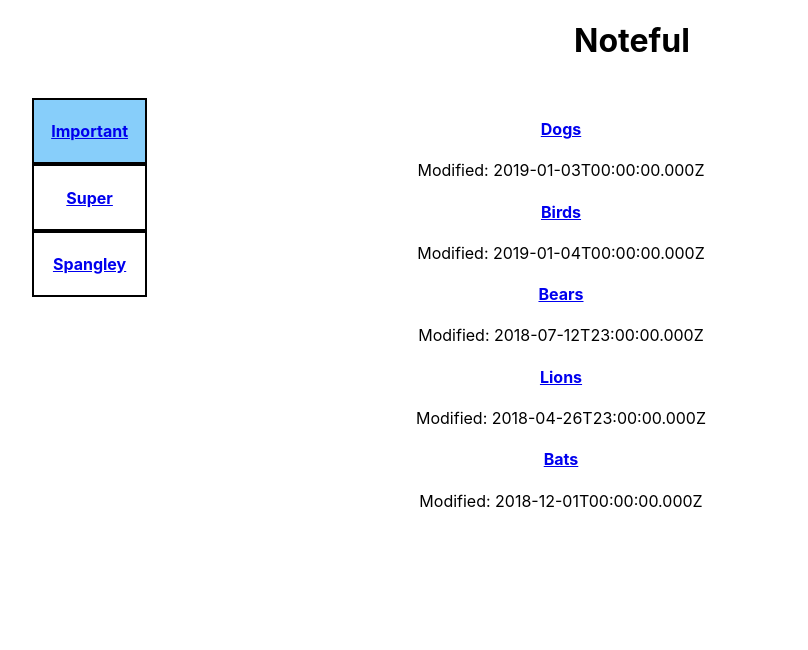
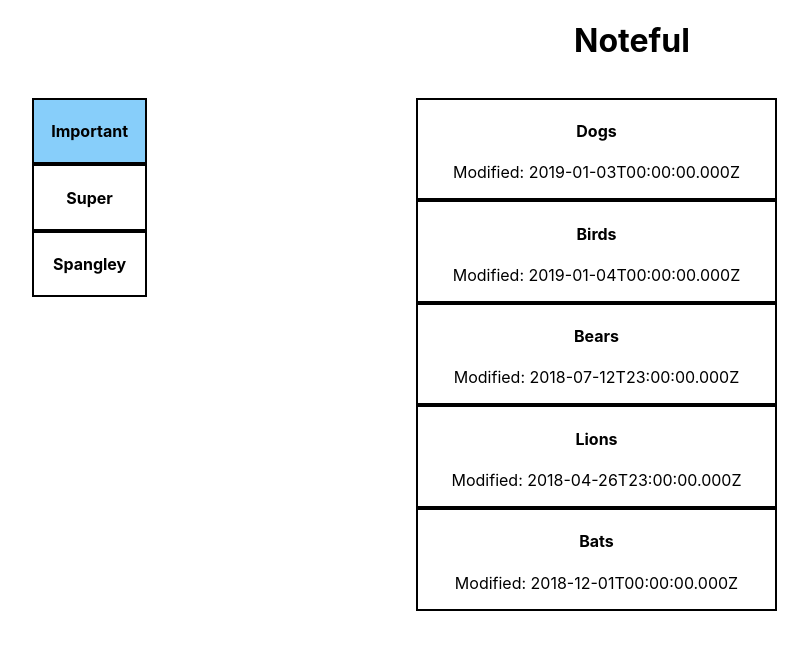
Before and after one commit to thinkful-ei-jaguar/noteful-amber-kraig, a React (Create React App) app: page /folder/b0715efe-ffaf-11e8-8eb2-f2801f1b9fd1 in a window 1280 px wide. Shown: the top 650 px of the page, without its empty margins (8-816 px from the left). Built offline with nearby package versions, Linux system fonts and the light colour scheme.

Commit message:
change link styling

```diff
--- a/src/App.css
+++ b/src/App.css
@@ -1,3 +1,19 @@
+
+/* * {
+  text-decoration: none;
+} */
+a{
+text-decoration: none;
+color:black;
+}
+a:visited{
+  text-decoration: none;
+}
+
+a:hover{
+  color:lightsalmon;
+}
+
 .side{
   width:30%;
 }
@@ -36,9 +52,10 @@ header a{
 list-style: none;
 display:flex;
 flex-wrap:wrap;
+
 /* background:blue; */
 }
-.note-list li{
+.note-list-item{
   width:85%;
   border:2px solid black;
 
--- a/src/Appnew.js
+++ b/src/Appnew.js
@@ -151,7 +151,7 @@ class Appnew extends Component {
            <Switch>
 
             <Route
-           exact path="/folders/:folderId"
+           exact path="/folder/:folderId"
             render={({ match }) => {
               return (
 
@@ -175,7 +175,7 @@ class Appnew extends Component {
             ></Route>
 
 <Route
-            path="/"
+           exact path="/"
             render={() => {
               return (
                 <SideBar
@@ -217,7 +217,7 @@ class Appnew extends Component {
             path="/folder/:folderId"
             render={({ match }) => {
               return (
-                  <ul>
+                  <ul className="note-list">
                 <FolderPage
                 match={match}
                   folders={this.state.folders}
--- a/src/NoteList.js
+++ b/src/NoteList.js
@@ -6,7 +6,7 @@ class NoteList extends Component{
 render(){
 
 return(
-<li> <Link to={`/note/${this.props.id}`}> <h4> {this.props.name} </h4> </Link>
+<li className="note-list-item"> <Link to={`/note/${this.props.id}`}> <h4 > {this.props.name} </h4> </Link>
 <p> Modified: {this.props.modified}</p>
 
 
--- a/src/NotePage.js
+++ b/src/NotePage.js
@@ -1,5 +1,5 @@
 import React,{Component} from 'react';
-//import FolderList from './FolderList';
+//import NoteList from './NoteList';
 
 
 
@@ -19,8 +19,9 @@ return(
 id={currentFolder.id}
 name={currentFolder.name}
 /> */}
-    <div>
-<h3>{each.name}</h3>
+    <div >
+<h3 className="note-list-item">{each.name}</h3>
+
 <p>{each.content}
 
 </p>
--- a/src/SidebarFolder.js
+++ b/src/SidebarFolder.js
@@ -14,7 +14,7 @@ class SidebarFolder extends Component{
 
         return(
 <div>
-<button onClick={this.props.history.goBack}>Back</button>
+<button onClick={this.props.history.goBack}>Go Back</button>
 <p>{currentFolder.name}</p>
 </div>
 
```
